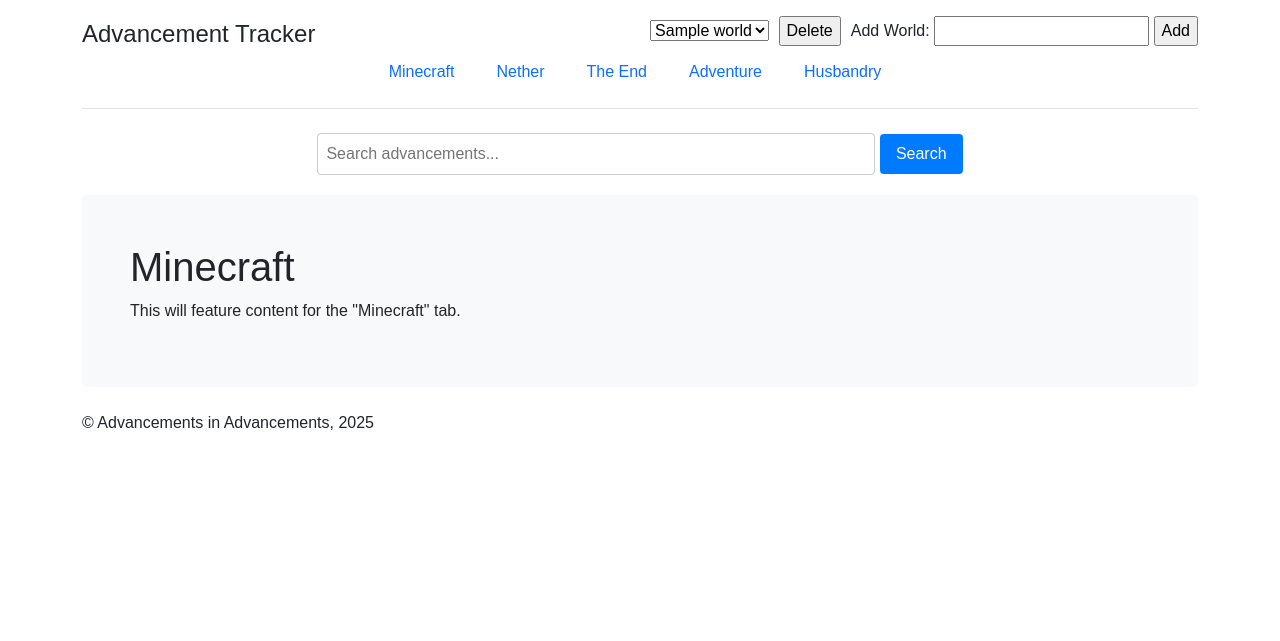
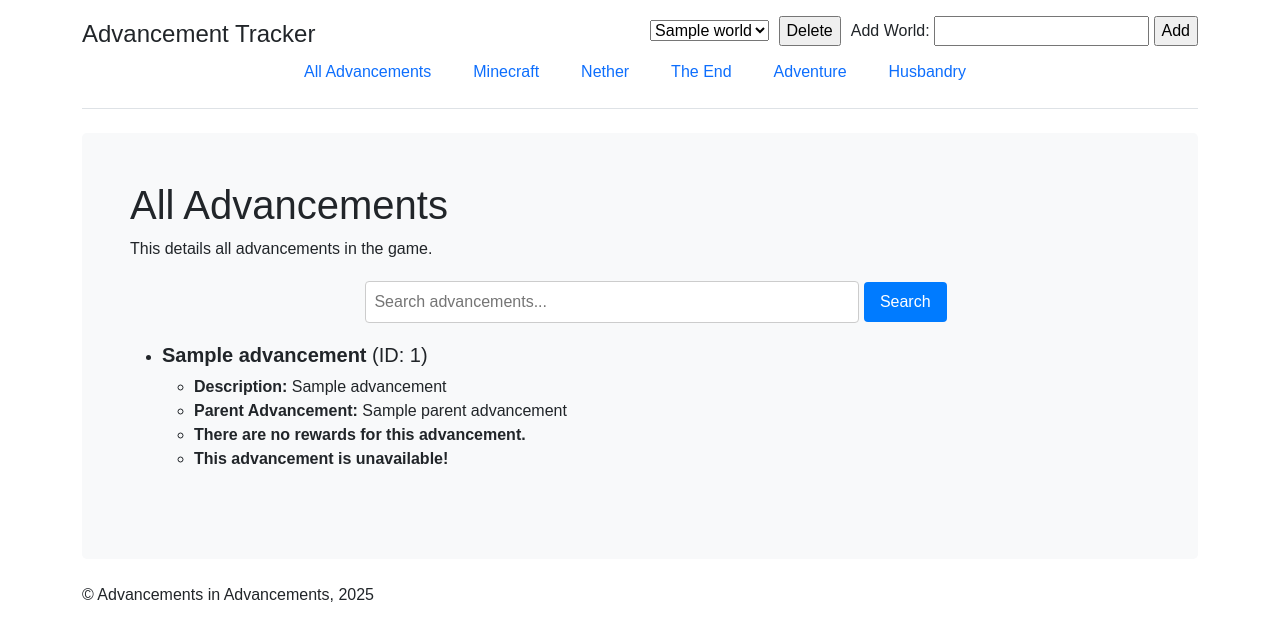
Before and after one commit to AltruisticNut/cs2300-project, a Flask app: template templates/index.html in a window 1280 px wide. Shown: the top 641 px of the page. Run offline with Flask 3, Linux system fonts and the light colour scheme; the template is opened without the code that fills it: most values are stand-ins (such as "Sample title", 1, 10 or a date in 2020); some web fonts are replaced.

Commit message:
Fixed search function

```diff
--- a/app.py
+++ b/app.py
@@ -79,35 +79,76 @@ def search():
     cursor = conn.cursor()
 
     search_query = ''
-    tab_id = '1'  # Default to Minecraft tab (tab_id=1)
 
     if request.method == 'POST':
         search_query = request.form.get('search', '').strip()
-        tab_id = request.form.get('tab_id', '1')  # Get tab_id from form, default to 1
         # Search advancements by name, description, or rewards for the current tab
         query = """
             SELECT
                 a.advancement_id,
                 a.advancement_name,
                 a.tab_id,
-                a.description
+                a.description,
+                a.completion_percentage,
+                a.is_completed,
+                a.is_available,
+                a.parent_advancement_id,
+                a.rewards,
+                a.resource_path
             FROM Advancements a
-            WHERE a.tab_id = %s
-              AND (a.advancement_name LIKE %s
-                   OR a.description LIKE %s
-                   OR a.rewards LIKE %s)
+            WHERE a.advancement_name LIKE %s
+                  OR a.description LIKE %s
+                  OR a.rewards LIKE %s
             ORDER BY a.advancement_id ASC
         """
         like_pattern = f'%{search_query}%'
-        cursor.execute(query, (tab_id, like_pattern, like_pattern, like_pattern))
+        cursor.execute(query, (like_pattern, like_pattern, like_pattern))
     else:
         # Original query for all advancements (no tab filter for GET to maintain original behavior)
-        cursor.execute("SELECT advancement_id, advancement_name, tab_id, description FROM Advancements ORDER BY advancement_id ASC")
+        cursor.execute("SELECT advancement_id, advancement_name, tab_id, description, completion_percentage, is_completed, is_available, parent_advancement_id, rewards, resource_path FROM Advancements ORDER BY advancement_id ASC")  # Example table
 
     advancements = cursor.fetchall()
+
+    # Retrieve world data
+    cursor.execute("SELECT world_id, world_name, completion_percentage, created_at FROM Worlds ORDER BY world_id ASC")  # Example table
+    worlds = cursor.fetchall()
+
+    # Check advancement availability
+    for advancement in advancements:
+        if advancement[7]:
+            cursor.execute("SELECT advancement_id, is_completed FROM Advancements WHERE advancement_id = %s", (advancement[7]))
+            advancement_check = cursor.fetchone()
+            if not advancement_check[1] and advancement_check[0]:
+                cursor.execute(
+                    "UPDATE Advancements SET is_available = FALSE WHERE advancement_id = %s",
+                    (advancement[0])
+                )
+                conn.commit()
+            else:
+                cursor.execute("UPDATE Advancements SET is_available = TRUE WHERE advancement_id = %s", (advancement[0]))
+                conn.commit()
+        else:
+            cursor.execute("UPDATE Advancements SET is_available = TRUE WHERE advancement_id = %s", (advancement[0]))
+            conn.commit()
+
+
+    # Get parent advancement data
+    query = """
+        SELECT
+            a.advancement_id,
+            a.parent_advancement_id,
+            b.advancement_id,
+            b.parent_advancement_id,
+            b.advancement_name
+        FROM Advancements a
+        LEFT JOIN Advancements b ON b.advancement_id = a.parent_advancement_id
+    """
+    cursor.execute(query)
+    parent_advancements = cursor.fetchall()
+
     cursor.close()
     conn.close()
-    return render_template('index.html', advancements=advancements, search_query=search_query, tab_id=tab_id)
+    return render_template('index.html', advancements=advancements, worlds=worlds, parent_advancements=parent_advancements, search_query=search_query)
 
 # Add a world to the database
 @app.route('/addWorld', methods=['GET', 'POST'])
--- a/templates/index.html
+++ b/templates/index.html
@@ -69,6 +69,9 @@
 
 					<ul class="nav nav-pills">
 						<li class="nav-item">
+							<a onclick="showView('All')" class="nav-link">All Advancements</a>
+						</li>
+						<li class="nav-item">
 							<a onclick="showView('Minecraft')" class="nav-link">Minecraft</a>
 						</li>
 						<li class="nav-item">
@@ -111,19 +114,69 @@
         background-color: #0056b3;
     }
 </style>
-
-<div class="search-container">
-    <form method="POST" action="/">
-        <input type="text" name="search" placeholder="Search advancements..." value="">
-        <button type="submit">Search</button>
-    </form>
-</div>
-
 			</header>
 			<div class="p-5 mb-4 bg-light rounded-3">
-				<div id="Minecraft" class="view active">
+				<div id="All" class="view active">
+					<h1>All Advancements</h1>
+					<p>This details all advancements in the game.</p>
+					<ul>
+						<div class="search-container">
+							<form method="POST" action="/">
+								<input type="text" name="search" placeholder="Search advancements..." value="">
+								<button type="submit">Search</button>
+							</form>
+						</div>
+						<!-- Main Loop -->
+						{% for advancement in advancements %}
+								<!-- Advancement Name & ID -->
+                				<li><h5><strong>{{ advancement[1] }}</strong> (ID: {{ advancement[0] }})</h5></li>
+								<ul>
+									<!-- Advancement Description -->
+									<li><strong>Description:</strong> {{ advancement[3] }}</li>
+									<!-- Parent Advancement -->
+									{% set data = namespace(h_bool=False) %}
+									{% for parent_advancement in parent_advancements if data.h_bool == false %}
+										{% if advancement[0] == parent_advancement[0] %}
+											<li><strong>Parent Advancement:</strong> {{ parent_advancement[2] }}</li>
+											{% set data.h_bool = true %}
+										{% endif %}
+									{% endfor %}
+									<!-- Advancement Rewards -->
+									{% if advancement[8] %}
+										<li><strong>Rewards:</strong> {{ advancement[8] }}</li>
+									{% else %}
+										<li><strong>There are no rewards for this advancement.</strong></li>
+									{% endif %}
+									<!-- If the advancement is available, we can view more information pertaining to completion -->
+									{% if advancement[6] %}
+										<li><strong>This advancement is available!</strong></li>
+										<!-- Completion Percentage -->
+										<li><strong>Completion Percentage:</strong> {{ advancement[4] }}%</li>
+										<!-- Display if advancement is complete -->
+										{% if advancement[5] %}
+											<li><strong>This advancement is complete!</strong></li>
+										{% else %}
+											<li><strong>This advancement is incomplete!</strong></li>
+										{% endif %}
+										<!-- Toggle advancement completion -->
+										<form method="POST" action="{{ url_for('toggle', adv_id=advancement[0]) }}">
+											<button type="submit">
+												{{ 'Make Advancement Incomplete' if advancement[5] else 'Make Advancement Complete' }}
+											</button>
+										</form>
+									{% else %}
+										<!-- If it is unavailable, we'll just hide this part-->
+										<li><strong>This advancement is unavailable!</strong></li>
+									{% endif %}
+								</ul>
+								<br>
+        				{% endfor %}
+					</ul>
+				</div>
+
+				<div id="Minecraft" class="view">
 					<h1>Minecraft</h1>
-					<p>This will feature content for the "Minecraft" tab.</p>
+					<p>This features content for the "Minecraft" tab.</p>
 					<ul>
 						<!-- Main Loop -->
 						{% for advancement in advancements %}
@@ -178,7 +231,7 @@
 
 				  <div id="Nether" class="view">
 					<h1>Nether</h1>
-					<p>This will feature content for the "Nether" tab.</p>
+					<p>This features content for the "Nether" tab.</p>
 					<ul>
 						<!-- Main Loop -->
 						{% for advancement in advancements %}
@@ -233,7 +286,7 @@
 
 				  <div id="The End" class="view">
 					<h1>The End</h1>
-					<p>This will feature content for the "The End" tab.</p>
+					<p>This features content for the "The End" tab.</p>
 					<ul>
 						<!-- Main Loop -->
 						{% for advancement in advancements %}
@@ -288,7 +341,7 @@
 
 				  <div id="Adventure" class="view">
 					<h1>Adventure</h1>
-					<p>This will feature content for the "Adventure" tab.</p>
+					<p>This features content for the "Adventure" tab.</p>
 					<ul>
 						<!-- Main Loop -->
 						{% for advancement in advancements %}
@@ -343,7 +396,7 @@
 
 				  <div id="Husbandry" class="view">
 					<h1>Husbandry</h1>
-					<p>This will feature content for the "Husbandry" tab.</p>
+					<p>This features content for the "Husbandry" tab.</p>
 					<ul>
 						<!-- Main Loop -->
 						{% for advancement in advancements %}
```
